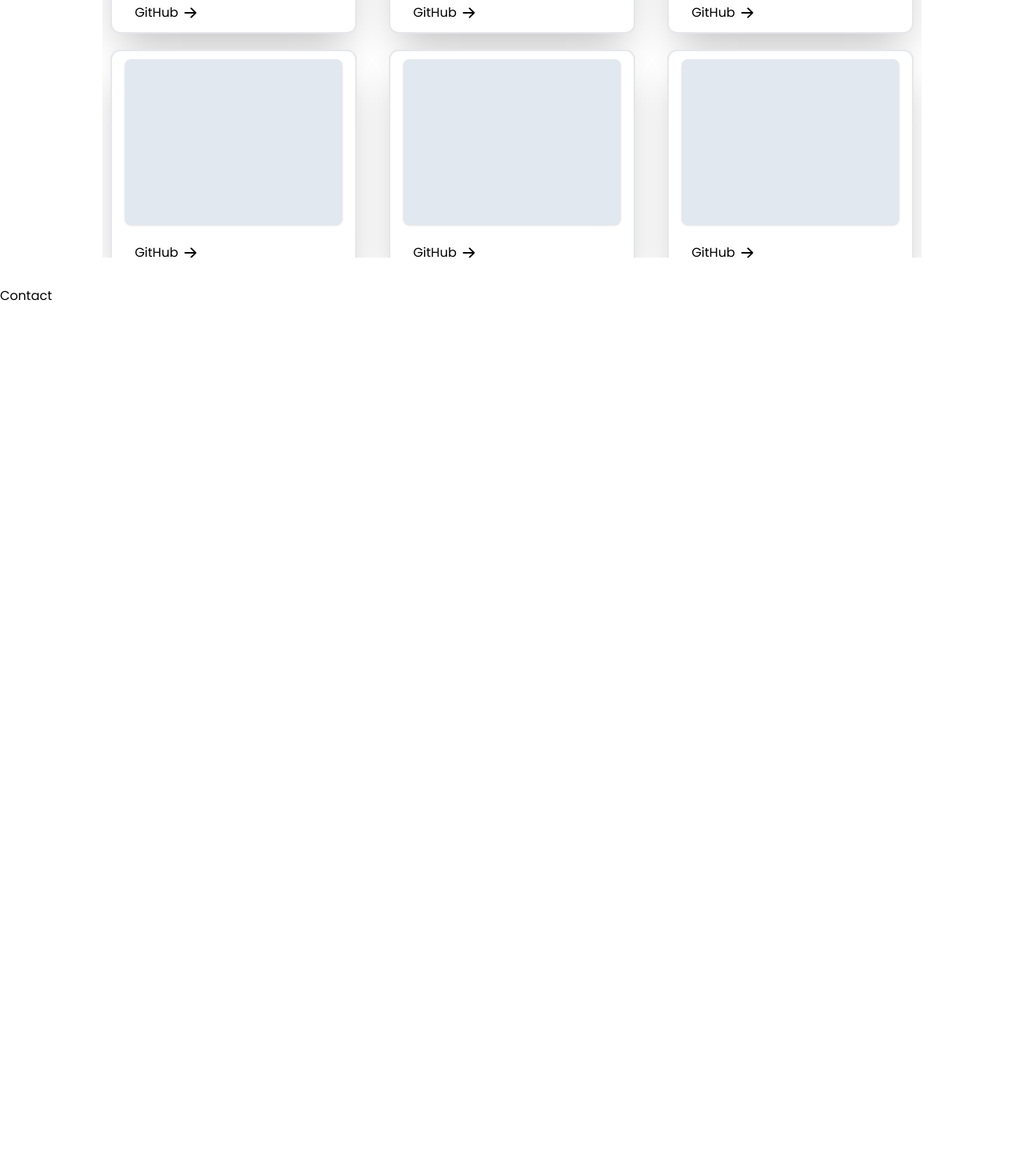
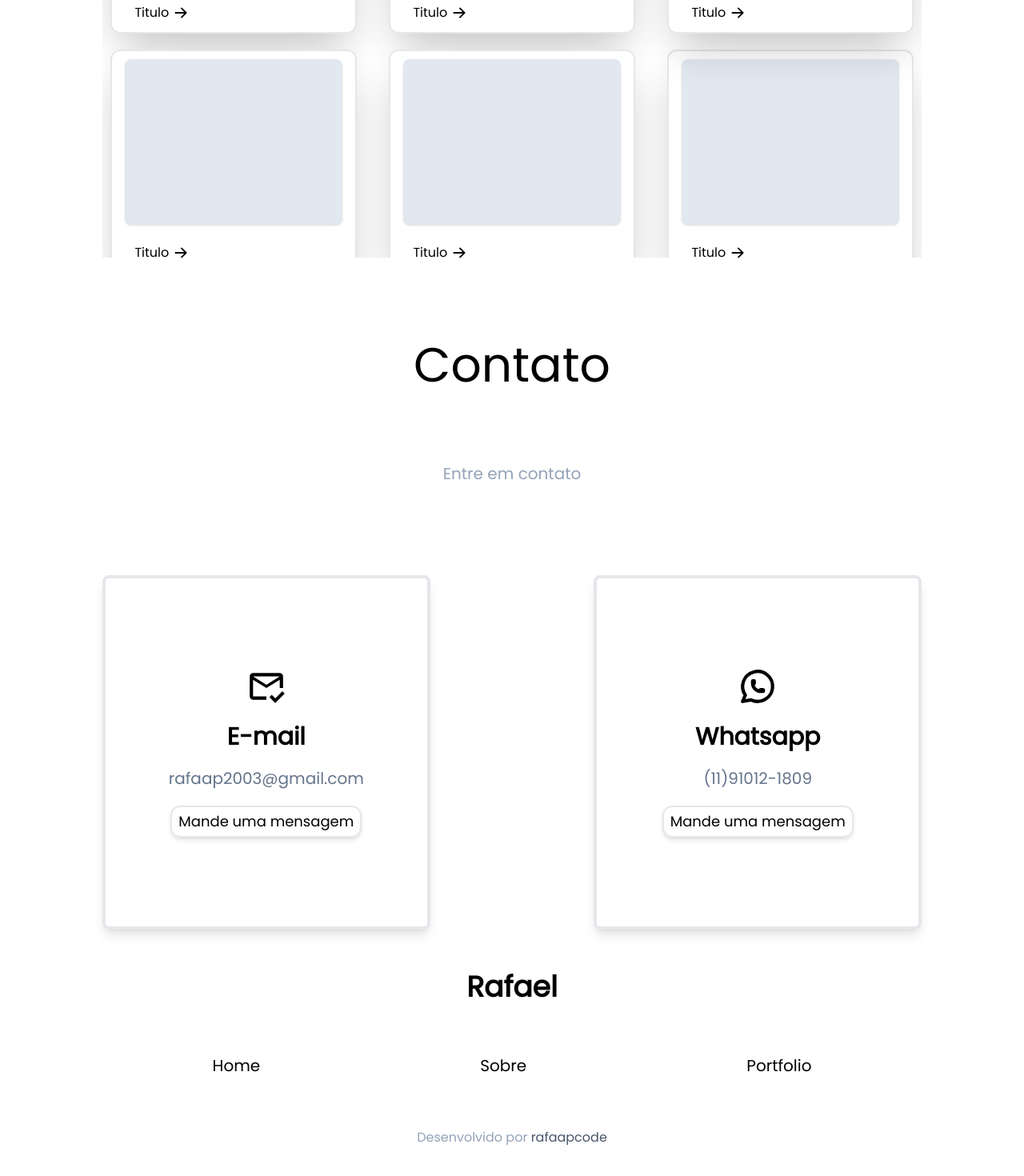
Before and after one commit to rafaapcode/portfolio-rafaelap, a React (Create React App) app in the folder portfolio/: page / in a window 1280 px wide. Shown: the part 3642-5112 px from the top of the page at 80% size. Before the commit the page ends 4800 px from the top, so only its background shows below. Built offline with nearby package versions, Linux system fonts and the light colour scheme.

Commit message:
portfolio-ok

```diff
--- a/portfolio/src/App.jsx
+++ b/portfolio/src/App.jsx
@@ -5,6 +5,7 @@
 import Qualification from './components/Qualification';
 import Portfolio from './components/Portfolio';
 import Contact from './components/Contact';
+import Footer from './components/Footer';
 
 function App() {
   return (
@@ -15,7 +16,7 @@
         <Home />
       </section>
 
-      <section id='sobre' className='h-screen snap-center'>
+      <section id='about' className='h-screen snap-center'>
         <About />
       </section>
 
@@ -35,6 +36,10 @@
         <Contact />
       </section>
 
+      <footer className='h-fit'>
+        <Footer />
+      </footer>
+
     </div>
   );
 }
--- a/portfolio/src/components/Contact.jsx
+++ b/portfolio/src/components/Contact.jsx
@@ -1,8 +1,38 @@
 import React from 'react'
+import { TbBrandWhatsapp } from 'react-icons/tb';
+import { MdOutlineMarkEmailRead } from 'react-icons/md';
+import { motion } from 'framer-motion';
 
 function Contact() {
   return (
-    <div>Contact</div>
+    <div className='h-full mx-auto flex flex-col items-center max-w-xl md:max-w-2xl xl:max-w-5xl xl:mt-10'>
+      <div className='p-5 md:p-7'><p className='text-4xl mb-5 md:text-6xl'>Contato</p></div>
+
+      <div className='flex flex-col xl:flex-row-reverse xl:flex-wrap justify-between items-center gap-y-16 mt-5 h-[79%] w-full'>
+        <h2 className='text-xl text-slate-400 w-full text-center'>Entre em contato</h2>
+
+        <div className='flex flex-col items-center justify-center gap-y-5 w-3/4 h-1/3 xl:w-[40%] xl:h-[70%] border-4 shadow-lg rounded-lg hover:shadow-2xl'>
+          <TbBrandWhatsapp size={'50px'}/>
+          <p className='text-lg md:text-3xl font-semibold'>Whatsapp</p>
+          <p className='text-slate-500 md:text-xl'>(11)91012-1809</p>
+
+          <motion.button
+            whileHover={{scale: 1.1}}
+          className='border-4 md:border-2 shadow-md px-2 py-1 rounded-xl duration-400 md:text-lg'>Mande uma mensagem</motion.button>
+        </div>
+
+        <div className='flex flex-col items-center justify-center gap-y-5 w-3/4 h-1/3 xl:w-[40%] xl:h-[70%] border-4 shadow-lg rounded-lg hover:shadow-2xl'>
+          <MdOutlineMarkEmailRead size={'50px'}/>
+          <p className='text-lg md:text-3xl font-semibold'>E-mail</p>
+          <p className='text-slate-500 md:text-xl'>rafaap2003@gmail.com</p>
+
+          <motion.button
+          whileHover={{scale: 1.1}}
+          className='border-4 md:border-2 shadow-md px-2 py-1 rounded-xl md:text-lg'><a href="mailto:rafaap2003@gmail.com">Mande uma mensagem</a></motion.button>
+        </div>
+
+      </div>
+    </div>
   )
 }
 
--- /dev/null
+++ b/portfolio/src/components/Footer.jsx
@@ -0,0 +1,20 @@
+import React from 'react';
+
+function Footer() {
+  return (
+    <div className="h-[300px] w-full mx-auto flex flex-col items-center max-w-xl md:max-w-2xl xl:max-w-5xl gap-y-16 mt-14">
+      <h2 className='text-3xl md:text-4xl font-semibold'>Rafael</h2>
+
+      <div className='flex w-full items-center justify-around'>
+        <a href="#home" className='text-lg md:text-xl'>Home</a>
+        <a href="#about" className='text-lg md:text-xl'>Sobre</a>
+        <a href="#portfolio" className='text-lg md:text-xl'>Portfolio</a>
+      </div>
+
+
+      <p className='text-slate-400'>Desenvolvido por <a href="https://github.com/rafaapcode" className='text-slate-600'>rafaapcode</a></p>
+    </div>
+  )
+}
+
+export default Footer;
--- a/portfolio/src/components/Header.jsx
+++ b/portfolio/src/components/Header.jsx
@@ -21,7 +21,7 @@
 
             <motion.li
               {...headerAnimation}
-              transition={{ duration: 1.1, type: 'spring' }}><a href="#sobre">Sobre</a></motion.li>
+              transition={{ duration: 1.1, type: 'spring' }}><a href="#about">Sobre</a></motion.li>
 
             <motion.li
               {...headerAnimation}
@@ -37,7 +37,7 @@
 
             <motion.li
               {...headerAnimation}
-              transition={{ duration: 2.8, type: 'spring' }}><a href="#contato">Contato</a></motion.li>
+              transition={{ duration: 2.8, type: 'spring' }}><a href="#contact">Contato</a></motion.li>
 
           </ul>
         </div>
--- a/portfolio/src/components/Home.jsx
+++ b/portfolio/src/components/Home.jsx
@@ -73,7 +73,7 @@
                             <p className='text-xs md:text-base'>Olá sou Desenvolvedor Back-End, moro em Bragança Paulista. Sou apaixonado pela tecnologia e a forma como traz uma solução simples para problemas complexos. </p>
                         </motion.div>
                         <motion.div {...homeAnimation.bottom} whileHover={{scale: 1.1}} className='flex items-center rounded-lg xl:rounded-xl w-1/2 xl:w-[35%] bg-[#363535]'>
-                            <a href="#contato"><button className='bg-[#363535] w-full px-2 py-5 text-sm md:text-base rounded-lg xl:rounded-xl text-white'>Entre em contato</button></a>
+                            <a href="#contact"><button className='bg-[#363535] w-full px-2 py-5 text-sm md:text-base rounded-lg xl:rounded-xl text-white'>Entre em contato</button></a>
                             <TbMessageCircle2 color='white' size={'20px'} />
                         </motion.div>
                     </div>
@@ -105,7 +105,7 @@
                         </button>
                         <button className='w-[25%] flex flex-col justify-center items-center p-2 shadow rounded-xl'>
                             <BsPerson size={'30px'} />
-                            <a href="#sobre" className='text-xl p-1'>Sobre</a>
+                            <a href="#about" className='text-xl p-1'>Sobre</a>
                         </button>
                         <button className='w-[25%] flex flex-col justify-center items-center p-2 shadow rounded-xl'>
                             <DiCodeBadge size={'30px'} />
@@ -121,7 +121,7 @@
                         </button>
                         <button className='w-[25%] flex flex-col justify-center items-center p-2 shadow rounded-xl'>
                             <MdOutlineMailOutline size={'30px'} />
-                            <a href="#home" className='text-xl p-1'>Contato</a>
+                            <a href="#contact" className='text-xl p-1'>Contato</a>
                         </button>
 
                         <button onClick={() => setIsOpen(false)} className='absolute bottom-3 right-5 text-3xl'>X</button>
--- a/portfolio/src/components/Portfolio.jsx
+++ b/portfolio/src/components/Portfolio.jsx
@@ -22,7 +22,7 @@
       transition={{duration: 0.5, type: 'spring'}}
       className='flex flex-col items-center justify-center gap-y-5 w-[65%] md:w-[40%] xl:w-[30%] h-[280px] shadow-2xl rounded-xl bg-white border-2 mx-auto mb-5 mt-2 md:mt-0'>
         <div className='w-[90%] h-[75%] bg-slate-200 rounded-lg shadow'></div>
-        <p className='flex items-center self-start ml-5 rounded-md px-2 hover:text-white hover:bg-black cursor-pointer'><a rel='noreferrer' target={'_blank'} href="https://github.com/rafaapcode">GitHub</a><BsArrowRightShort size={'30px'}/></p>
+        <p className='flex items-center self-start ml-5 rounded-md px-2 hover:text-white hover:bg-black cursor-pointer'><a rel='noreferrer' target={'_blank'} href="https://github.com/rafaapcode">Titulo</a><BsArrowRightShort size={'30px'}/></p>
       </motion.div>
 
       <motion.div
@@ -30,15 +30,15 @@
       transition={{duration: 0.8, type: 'spring'}}
       className='flex flex-col items-center justify-center gap-y-5 w-[65%] md:w-[40%] xl:w-[30%] h-[280px] shadow-2xl rounded-xl bg-white border-2 mx-auto mb-5'>
         <div className='w-[90%] h-[75%] bg-slate-200 rounded-lg shadow'></div>
-        <p className='flex items-center self-start ml-5 rounded-md px-2 hover:text-white hover:bg-black cursor-pointer'><a rel='noreferrer' target={'_blank'} href="https://github.com/rafaapcode">GitHub</a><BsArrowRightShort size={'30px'}/></p>
+        <p className='flex items-center self-start ml-5 rounded-md px-2 hover:text-white hover:bg-black cursor-pointer'><a rel='noreferrer' target={'_blank'} href="https://github.com/rafaapcode">Titulo</a><BsArrowRightShort size={'30px'}/></p>
       </motion.div>
 
       <motion.div
       {...animations.left}
       transition={{duration: 1.2, type: 'spring'}}
-      className='flex flex-col items-center justify-center gap-y-5 w-[65%] md:w-[40%] xl:w-[30%] h-[280px] shadow-2xl rounded-xl bg-white border-2 mx-auto mb-5'>
+      className='flex flex-col items-center justify-center gap-y-5 w-[65%] md:w-[40%] xl:w-[30%] h-[280px] shadow-2xl rounded-xl bg-white border-2 mx-auto mb-5 relative'>
         <div className='w-[90%] h-[75%] bg-slate-200 rounded-lg shadow'></div>
-        <p className='flex items-center self-start ml-5 rounded-md px-2 hover:text-white hover:bg-black cursor-pointer'><a rel='noreferrer' target={'_blank'} href="https://github.com/rafaapcode">GitHub</a><BsArrowRightShort size={'30px'}/></p>
+        <p className='flex items-center self-start ml-5 rounded-md px-2 hover:text-white hover:bg-black cursor-pointer'><a rel='noreferrer' target={'_blank'} href="https://github.com/rafaapcode">Titulo</a><BsArrowRightShort size={'30px'}/></p>
       </motion.div>
 
       <motion.div
@@ -46,7 +46,7 @@
       transition={{duration: 1.5, type: 'spring'}}
       className='flex flex-col items-center justify-center gap-y-5 w-[65%] md:w-[40%] xl:w-[30%] h-[280px] shadow-2xl rounded-xl bg-white border-2 mx-auto mb-5'>
         <div className='w-[90%] h-[75%] bg-slate-200 rounded-lg shadow'></div>
-        <p className='flex items-center self-start ml-5 rounded-md px-2 hover:text-white hover:bg-black cursor-pointer'><a rel='noreferrer' target={'_blank'} href="https://github.com/rafaapcode">GitHub</a><BsArrowRightShort size={'30px'}/></p>
+        <p className='flex items-center self-start ml-5 rounded-md px-2 hover:text-white hover:bg-black cursor-pointer'><a rel='noreferrer' target={'_blank'} href="https://github.com/rafaapcode">Titulo</a><BsArrowRightShort size={'30px'}/></p>
       </motion.div>
 
       <motion.div
@@ -54,7 +54,7 @@
       transition={{duration: 1.8, type: 'spring'}}
       className='flex flex-col items-center justify-center gap-y-5 w-[65%] md:w-[40%] xl:w-[30%] h-[280px] shadow-2xl rounded-xl bg-white border-2 mx-auto mb-5'>
         <div className='w-[90%] h-[75%] bg-slate-200 rounded-lg shadow'></div>
-        <p className='flex items-center self-start ml-5 rounded-md px-2 hover:text-white hover:bg-black cursor-pointer'><a rel='noreferrer' target={'_blank'} href="https://github.com/rafaapcode">GitHub</a><BsArrowRightShort size={'30px'}/></p>
+        <p className='flex items-center self-start ml-5 rounded-md px-2 hover:text-white hover:bg-black cursor-pointer'><a rel='noreferrer' target={'_blank'} href="https://github.com/rafaapcode">Titulo</a><BsArrowRightShort size={'30px'}/></p>
       </motion.div>
 
       <motion.div
@@ -62,7 +62,7 @@
       transition={{duration: 2.2, type: 'spring'}}
       className='flex flex-col items-center justify-center gap-y-5 w-[65%] md:w-[40%] xl:w-[30%] h-[280px] shadow-2xl rounded-xl bg-white border-2 mx-auto mb-5'>
         <div className='w-[90%] h-[75%] bg-slate-200 rounded-lg shadow'></div>
-        <p className='flex items-center self-start ml-5 rounded-md px-2 hover:text-white hover:bg-black cursor-pointer'><a rel='noreferrer' target={'_blank'} href="https://github.com/rafaapcode">GitHub</a><BsArrowRightShort size={'30px'}/></p>
+        <p className='flex items-center self-start ml-5 rounded-md px-2 hover:text-white hover:bg-black cursor-pointer'><a rel='noreferrer' target={'_blank'} href="https://github.com/rafaapcode">Titulo</a><BsArrowRightShort size={'30px'}/></p>
       </motion.div>
 
     </div>
@@ -161,7 +161,7 @@
 
           whileTap={{scale: 0.90}}
           onClick={() => setSelected('all')}
-          className={selected === 'all' ? 'h-full w-[10%] xl:w-[6%] text-center rounded-lg p-2 text-lg bg-black text-white md:text-3xl hover:text-white cursor-pointer hover:bg-black' : 'h-full w-[6%] text-center rounded-lg p-2 text-lg md:text-3xl hover:text-white cursor-pointer hover:bg-black'}>All</motion.div>
+          className={selected === 'all' ? 'h-full w-[19%] xl:w-[12%] text-center rounded-lg p-2 text-lg bg-black text-white md:text-3xl hover:text-white cursor-pointer hover:bg-black' : 'h-full w-[19%] xl:w-[12%] text-center rounded-lg p-2 text-lg md:text-3xl hover:text-white cursor-pointer hover:bg-black'}>Todos</motion.div>
 
         <motion.div
           whileTap={{scale: 0.90}}
@@ -173,7 +173,7 @@
           whileTap={{scale: 0.90}}
 
           onClick={() => setSelected('webpages')}
-          className={selected === 'webpages' ? 'h-full w-[27%] xl:w-[16%] text-center rounded-lg p-2 text-lg bg-black text-white md:text-3xl hover:text-white cursor-pointer hover:bg-black' : 'h-full w-[27%] xl:w-[16%] text-center rounded-lg p-2 text-lg md:text-3xl hover:text-white cursor-pointer hover:bg-black'}>WebPage</motion.div>
+          className={selected === 'webpages' ? 'h-full w-[20%] xl:w-[12%] text-center rounded-lg p-2 text-lg bg-black text-white md:text-3xl hover:text-white cursor-pointer hover:bg-black' : 'h-full w-[20%] xl:w-[12%] text-center rounded-lg p-2 text-lg md:text-3xl hover:text-white cursor-pointer hover:bg-black'}>Sites</motion.div>
 
       </div>
 
```
